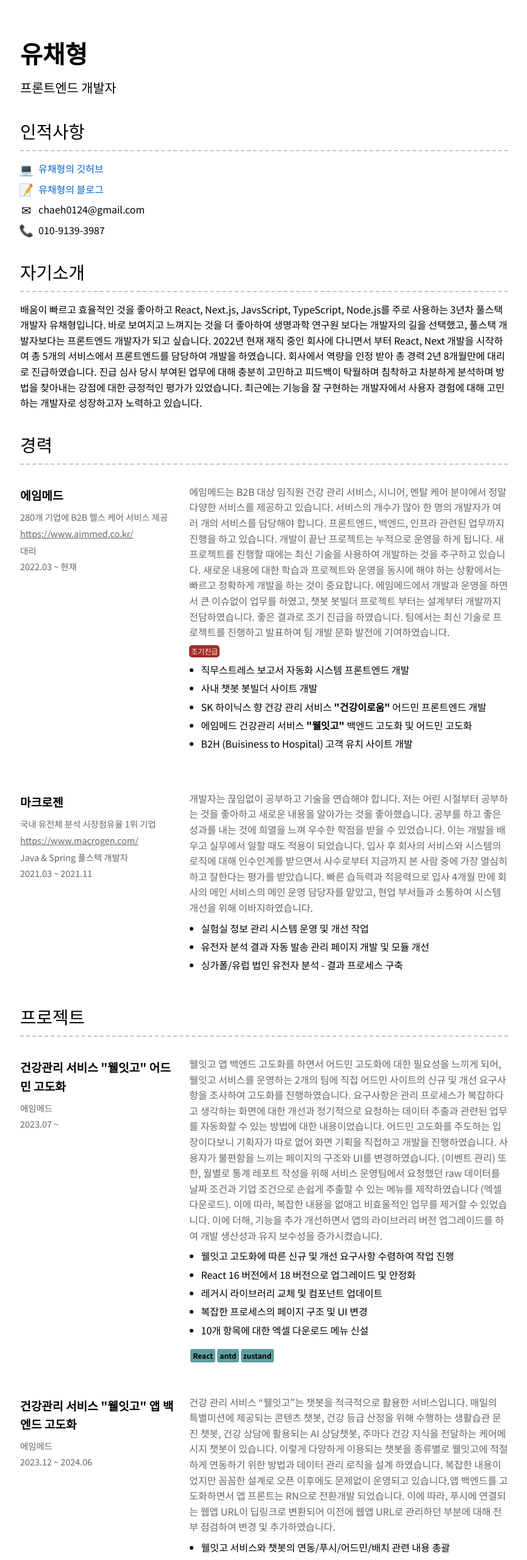
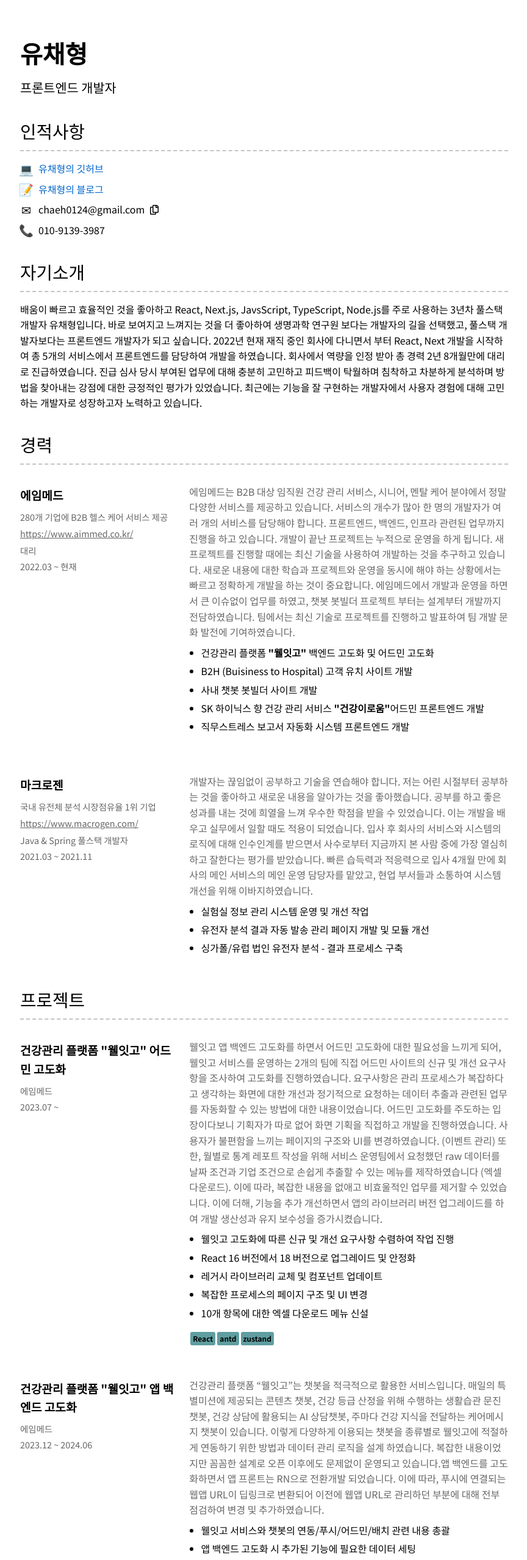
Before and after one commit to chaeyoo/chaeyoo.github.io, a React (Create React App) app: page / in a window 1280 px wide. Shown: the top 2558 px of the page at 61% size, without its empty margins (207-1071 px from the left). Built offline with nearby package versions, Linux system fonts and the light colour scheme.

Commit message:
[FEAT] 이메일 복사 기능 추가

```diff
--- a/package.json
+++ b/package.json
@@ -9,6 +9,7 @@
     "@testing-library/user-event": "^13.5.0",
     "lucide-react": "^0.446.0",
     "react": "^18.3.1",
+    "react-copy-to-clipboard": "^5.1.0",
     "react-dom": "^18.3.1",
     "react-icons": "^5.3.0",
     "react-scripts": "5.0.1",
--- a/src/components/resume/Experience.jsx
+++ b/src/components/resume/Experience.jsx
@@ -28,23 +28,22 @@ export default function Experience() {
 								동시에 해야 하는 상황에서는 빠르고 정확하게 개발을 하는 것이
 								중요합니다. 에임메드에서 개발과 운영을 하면서 큰 이슈없이 업무를
 								하였고, 챗봇 봇빌더 프로젝트 부터는 설계부터 개발까지
-								전담하였습니다. 좋은 결과로 조기 진급을 하였습니다. 팀에서는
-								최신 기술로 프로젝트를 진행하고 발표하여 팀 개발 문화 발전에
-								기여하였습니다.
+								전담하였습니다. 팀에서는 최신 기술로 프로젝트를 진행하고 발표하여
+								팀 개발 문화 발전에 기여하였습니다.
 							</p>
-							<div className="tag-red">조기진급</div>
 							<ul>
-								<li>직무스트레스 보고서 자동화 시스템 프론트엔드 개발</li>
-								<li>사내 챗봇 봇빌더 사이트 개발</li>
 								<li>
-									SK 하이닉스 향 건강 관리 서비스 <strong>"건강이로움"</strong>{" "}
-									어드민 프론트엔드 개발
-								</li>
-								<li>
-									에임메드 건강관리 서비스 <strong>"웰잇고" </strong>백엔드
+									건강관리 플랫폼 <strong>"웰잇고" </strong>백엔드
 									고도화 및 어드민 고도화
 								</li>
 								<li>B2H (Buisiness to Hospital) 고객 유치 사이트 개발</li>
+
+								<li>사내 챗봇 봇빌더 사이트 개발</li>
+								<li>
+									SK 하이닉스 향 건강 관리 서비스 <strong>"건강이로움"</strong>
+									어드민 프론트엔드 개발
+								</li>
+								<li>직무스트레스 보고서 자동화 시스템 프론트엔드 개발</li>
 							</ul>
 						</div>
 					</div>
--- a/src/components/resume/PersonalInfo.jsx
+++ b/src/components/resume/PersonalInfo.jsx
@@ -1,6 +1,8 @@
 import Section from "../layout/section";
-
+import { CopyToClipboard } from 'react-copy-to-clipboard'
+import { FaRegCopy } from "react-icons/fa";
 export default function PersonalInfo() {
+	let email = 'chaeh0124@gmail.com';
 	return (
 		<Section
 			title="인적사항"
@@ -16,7 +18,16 @@ export default function PersonalInfo() {
 							<a href="https://yoo-blog.tistory.com/" target='_blank'>유채형의 블로그</a>
 						</div>
 						<div>
-							<i className="icon email"></i>chaeh0124@gmail.com
+							<i className="icon email"></i>{email}
+							<CopyToClipboard
+								text={email}
+								onCopy={() => {
+									window.alert('복사가 완료되었습니다.')
+								}}
+							>
+								<FaRegCopy className="copy-icon" />
+
+							</CopyToClipboard>
 						</div>
 						<div>
 							<i className="icon phone"></i>010-9139-3987
--- a/src/components/resume/Projects.jsx
+++ b/src/components/resume/Projects.jsx
@@ -8,7 +8,7 @@ export default function Projects() {
 				<>
 					<div className="experience-item">
 						<div className="company-info">
-							<h3>건강관리 서비스 "웰잇고" 어드민 고도화</h3>
+							<h3>건강관리 플랫폼 "웰잇고" 어드민 고도화</h3>
 							<p>에임메드</p>
 							<p>2023.07 ~</p>
 						</div>
@@ -46,13 +46,13 @@ export default function Projects() {
 					</div>
 					<div className="experience-item">
 						<div className="company-info">
-							<h3>건강관리 서비스 "웰잇고" 앱 백엔드 고도화</h3>
+							<h3>건강관리 플랫폼 "웰잇고" 앱 백엔드 고도화</h3>
 							<p>에임메드</p>
 							<p>2023.12 ~ 2024.06</p>
 						</div>
 						<div className="job-description">
 							<p className="highlight">
-								건강 관리 서비스 “웰잇고”는 챗봇을 적극적으로 활용한 서비스입니다.
+								건강관리 플랫폼 “웰잇고”는 챗봇을 적극적으로 활용한 서비스입니다.
 								매일의 특별미션에 제공되는 콘텐츠 챗봇, 건강 등급 산정을 위해 수행하는
 								생활습관 문진 챗봇, 건강 상담에 활용되는 AI 상담챗봇, 주마다 건강 지식을 전달하는
 								케어메시지 챗봇이 있습니다. 이렇게 다양하게 이용되는 챗봇을 종류별로 웰잇고에 적절하게 연동하기 위한
@@ -140,7 +140,7 @@ export default function Projects() {
 								프로젝트와 데이터 설계 부터, 프론트엔드 백엔드를 전담하여 진행하였습니다.
 								빌더를 사용하여 제작한 챗봇은 "웰잇고"와 "고개들고" 등 회사의 여러 서비스에서
 								사용되고 있습니다. 봇빌더 프로젝트를 성공적으로 개발하고 2차 고도화까지 진행하여
-								좋은 성과로 평가받아 조기 진급을 하였습니다. 처음으로 주도적으로
+								좋은 성과로 평가받았습니다. 처음으로 주도적으로
 								진행한 프로젝트인 만큼 애자일한 방식으로 개발을 하고 싶다는 생각을 하였습니다.
 								2주 단위로 피드백 회의를 잡아서 빌더 기획자와 엔진 개발자와 함께 개발된
 								사안에 대하여 피드백을 받고 기능이 대한 개선점에 대해 논의하였습니다.
--- a/src/components/resume/SideProjects.jsx
+++ b/src/components/resume/SideProjects.jsx
@@ -142,7 +142,7 @@ export default function SideProject() {
 								href="https://main.d3102voefpy56i.amplifyapp.com/"
 								target='_blank'
 							>
-								퀴즈랩 사이트
+								퀴즈랩 사이트 (모바일 모드로 확인)
 							</a>
 
 							<br />
--- a/src/index.css
+++ b/src/index.css
@@ -170,6 +170,11 @@ margin-bottom: 3px;
   justify-content: center;
   padding: 0.5rem 0px;
   border-radius: 0.3rem;
+  cursor: pointer;
+}
+
+.copy-icon{
+  margin-left: 0.5rem;
 }
 
 .notion-icon {
```
Also changed, not shown: 1 other file (tests, documents, lock files or other folders).
